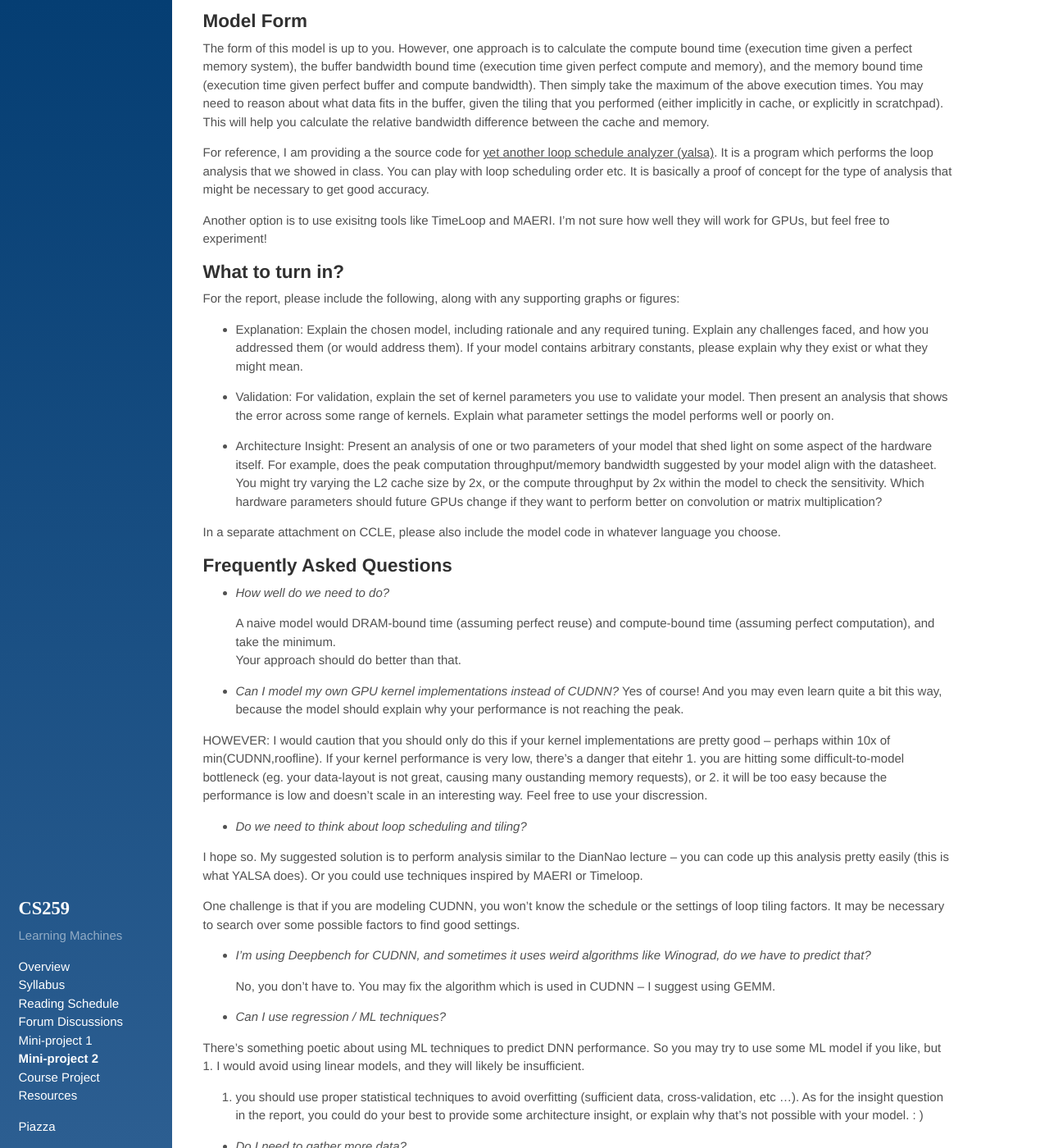
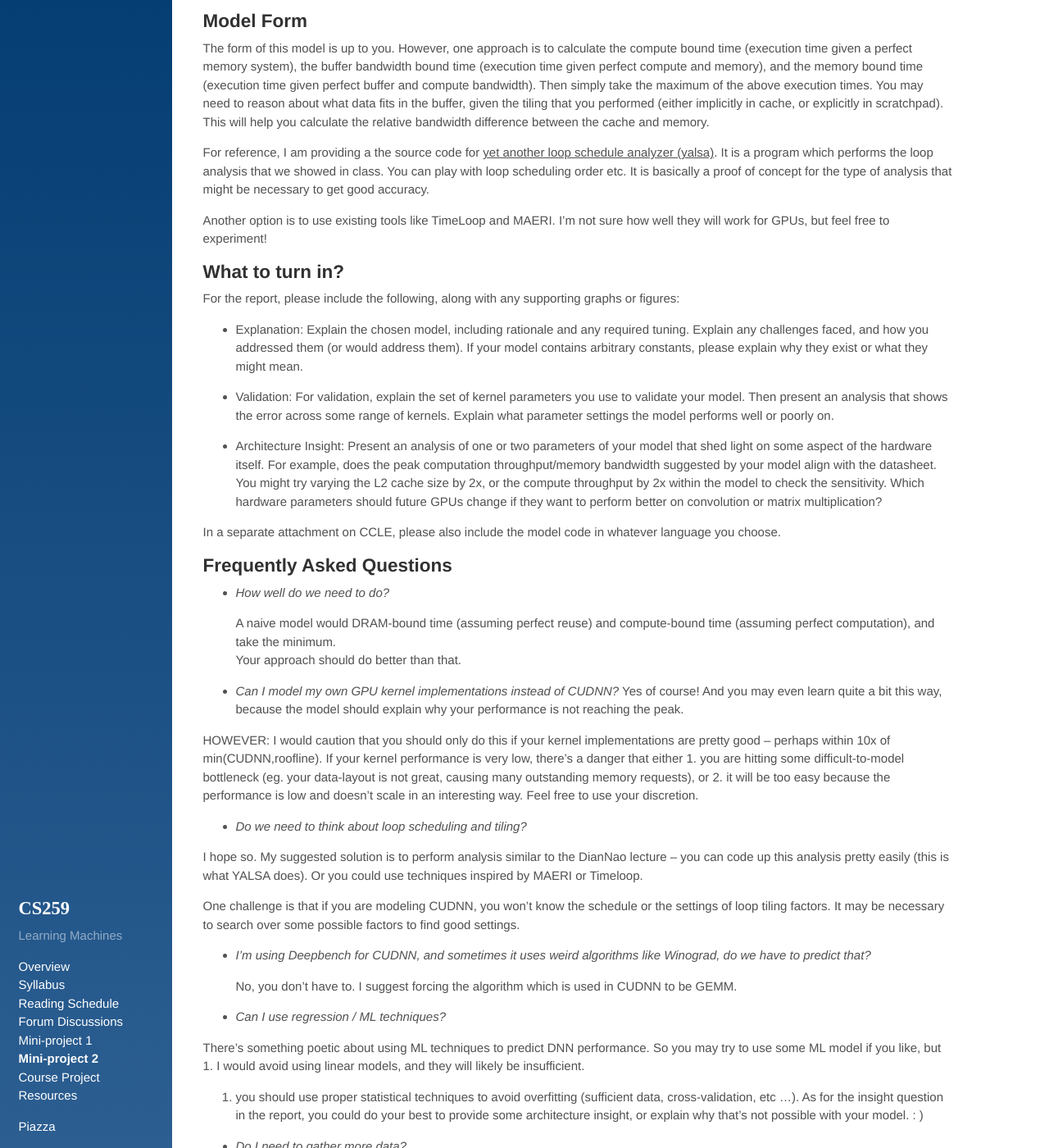
Before and after one commit to PolyArch/cs259, a Jekyll site: the page built from 04-miniproj-2.md, in a window 1280 px wide and 1400 px high, scrolled down 1261 px. Shown: the whole window at 82% size. Built offline with Jekyll 4.4.1, drawn with Linux system fonts in a browser that asks for light colours; some of the changed text lies outside the part shown.

Commit message:
spelling

```diff
--- a/04-miniproj-2.md
+++ b/04-miniproj-2.md
@@ -94,7 +94,7 @@ with loop scheduling order etc. It is basically a
  proof of concept for the type of analysis that might be necessary to get
 good accuracy.
 
-Another option is to use exisitng tools like TimeLoop and MAERI.  I'm not sure
+Another option is to use existing tools like TimeLoop and MAERI.  I'm not sure
 how well they will work for GPUs, but feel free to experiment!
 
 ## What to turn in?
@@ -133,10 +133,10 @@ should explain why your performance is not reaching the peak.
 HOWEVER: I would caution that you should only do this if your kernel
 implementations are pretty good -- perhaps within 10x of min(CUDNN,roofline).
 If your kernel performance is very low, there's a danger
-that eitehr 1. you are hitting some difficult-to-model bottleneck
-(eg. your data-layout is not great, causing many oustanding memory requests),
+that either 1. you are hitting some difficult-to-model bottleneck
+(eg. your data-layout is not great, causing many outstanding memory requests),
 or 2. it will be too easy because the performance is low
-and doesn't scale in an interesting way.  Feel free to use your discression.
+and doesn't scale in an interesting way.  Feel free to use your discretion.
 
 * *Do we need to think about loop scheduling and tiling?*
 
@@ -150,7 +150,7 @@ possible factors to find good settings.
 * *I'm using Deepbench for CUDNN, and sometimes it uses weird algorithms like
 Winograd, do we have to predict that?*
 
-  No, you don't have to.  You may fix the algorithm which is used in CUDNN -- I suggest using GEMM.
+  No, you don't have to.  I suggest forcing the algorithm which is used in CUDNN to be GEMM.
 
 * *Can I use regression / ML techniques?*
 
```
Also changed, not shown: other parts of 04-miniproj-2.md (+3 -3 lines).
